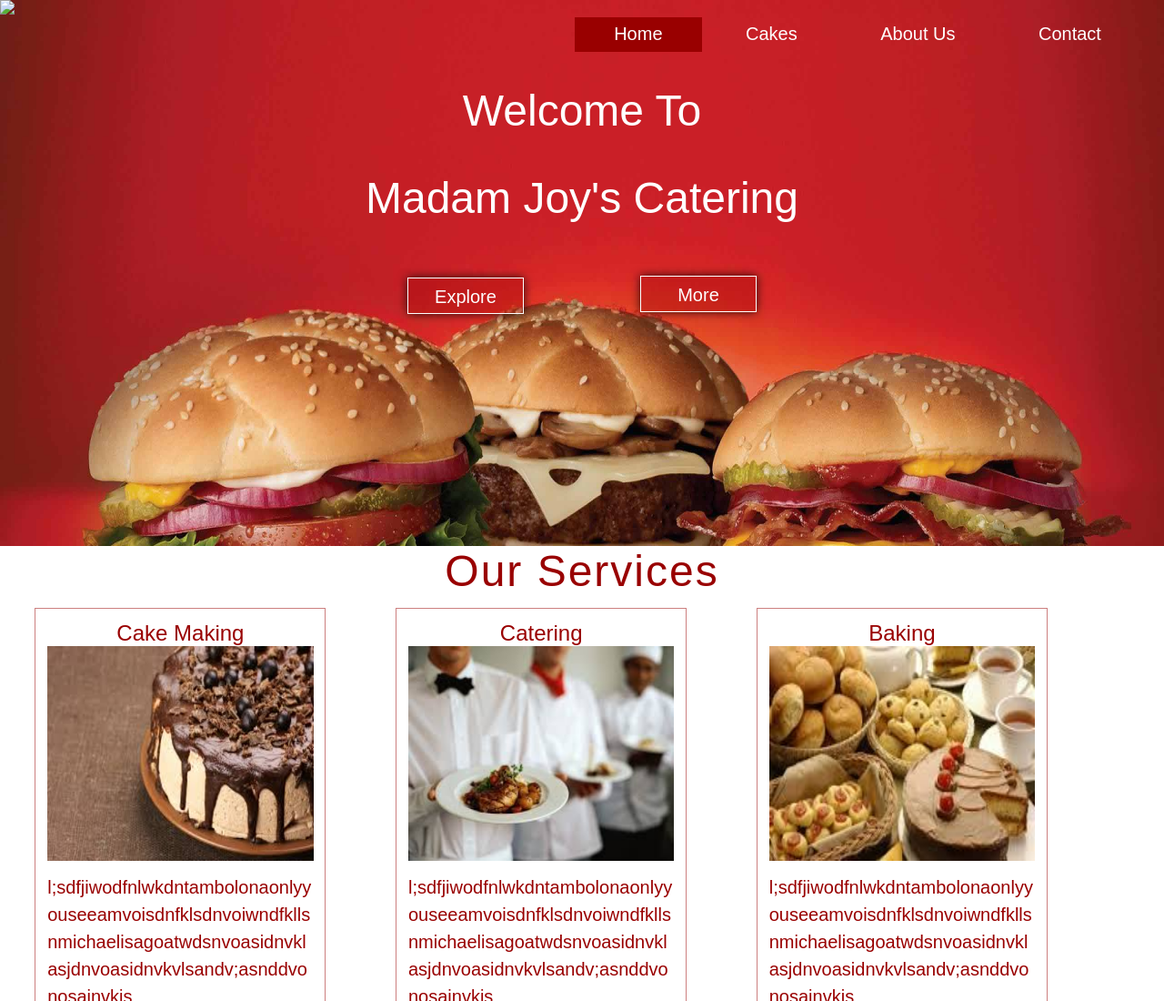
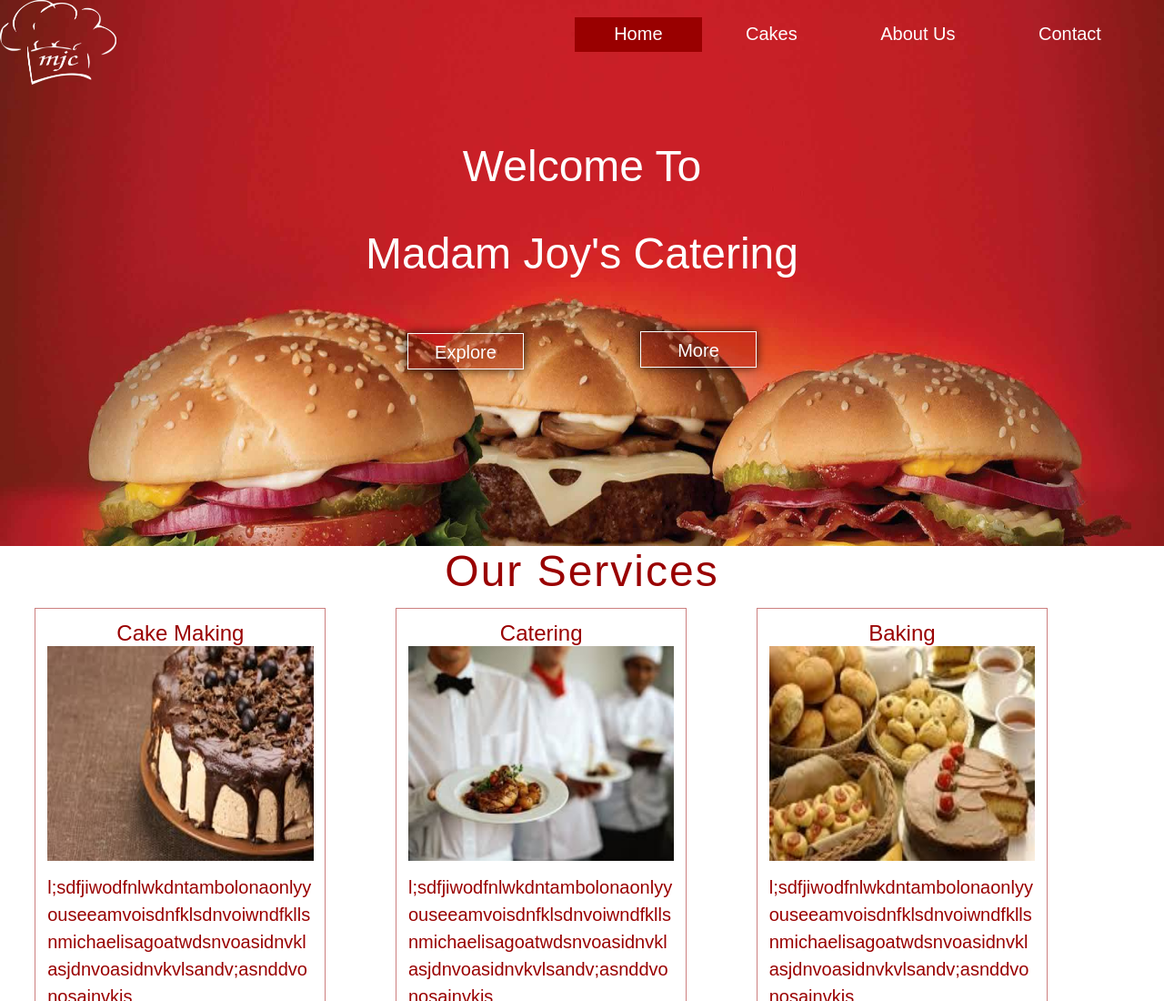
Before and after one commit to clintonpi/catering-services, a plain HTML site: page index.html in a window 1280 px wide. Shown: the top 1100 px of the page at 91% size. Drawn offline with Linux system fonts and the light colour scheme.

Commit message:
correct link to images/mjcw.jpeg

```diff
--- a/index.html
+++ b/index.html
@@ -10,7 +10,7 @@
     <body>
         <section id="main">
             <header>
-                <img src="./images/mjcs.png">
+                <img src="./images/mjcw.png">
                 <nav>
                     <ul>
                         <li><a href="#">Home</a></li>
```
